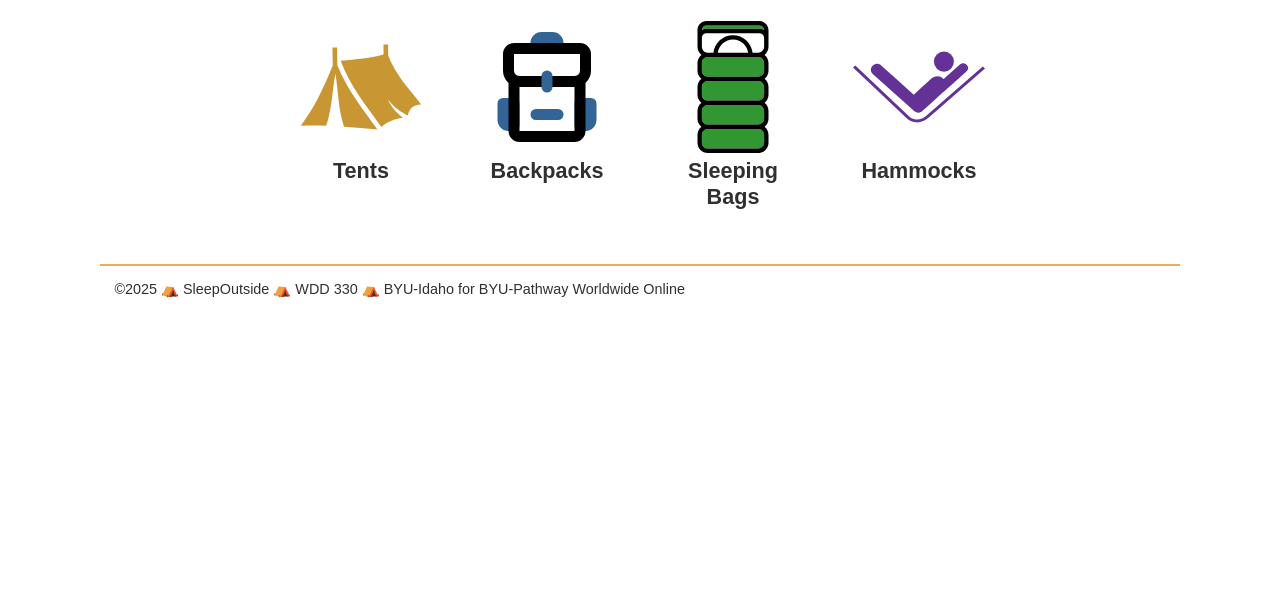
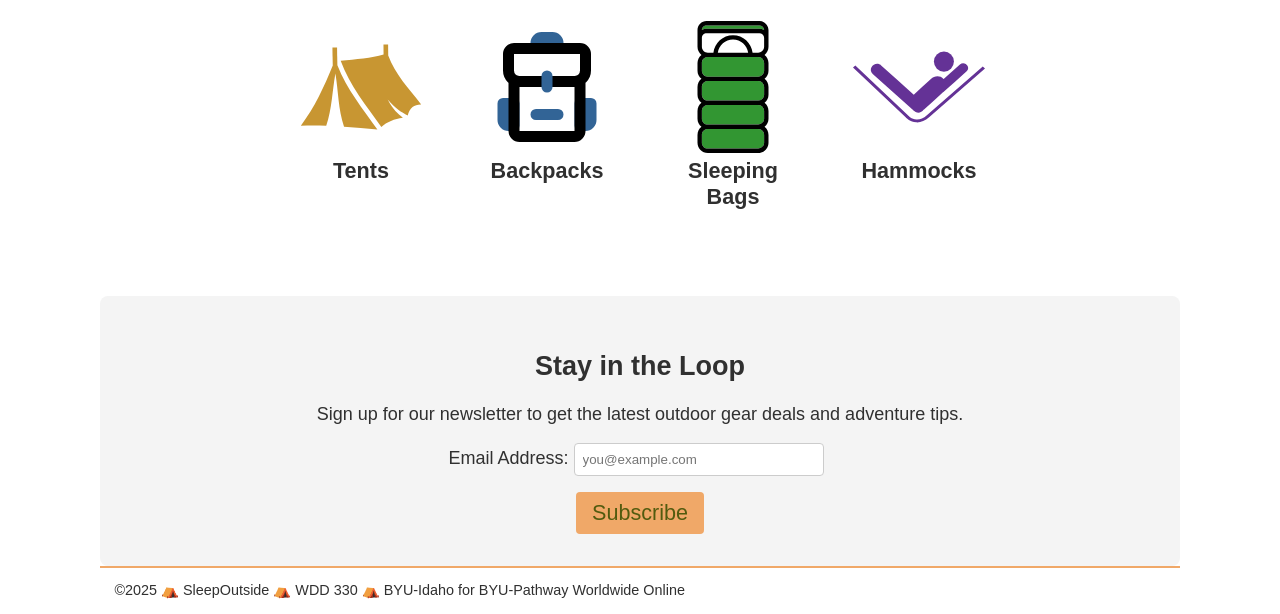
Before and after one commit to Team-13-WDD330/team13-sleepoutside, a website built with Vite: page src/index.html in a window 1280 px wide. Shown: the part 533-1147 px from the top of the page. Before the commit the page ends 845 px from the top, so only its background shows below. Built offline with nearby package versions, Linux system fonts and the light colour scheme.

Commit message:
newsletter

```diff
--- a/src/css/style.css
+++ b/src/css/style.css
@@ -299,6 +299,41 @@ button {
   margin: 0;
 }
 
+.newsletter-signup {
+  background-color: #f4f4f4;
+  padding: 2rem;
+  text-align: center;
+  margin-top: 2rem;
+  border-radius: 8px;
+}
+
+.newsletter-form {
+  margin-top: 1rem;
+}
+
+.newsletter-form input[type="email"] {
+  padding: 0.5rem;
+  width: 250px;
+  max-width: 80%;
+  margin-right: 0.5rem;
+  border: 1px solid #ccc;
+  border-radius: 4px;
+}
+
+.newsletter-form button {
+  padding: 0.5rem 1rem;
+  background-color: var(--primary-color);
+  color: var(--secondary-color);
+  border: none;
+  border-radius: 4px;
+  cursor: pointer;
+  margin-top: 1rem;
+}
+
+.newsletter-form button:hover {
+  background-color: #005c3c;
+}
+
 @media screen and (min-width: 500px) {
   body {
     max-width: 1080px;
--- a/src/index.html
+++ b/src/index.html
@@ -67,6 +67,18 @@
           </li>
         </ul>
       </section>
+
+      <section class="newsletter-signup">
+        <h2>Stay in the Loop</h2>
+        <p>Sign up for our newsletter to get the latest outdoor gear deals and adventure tips.</p>
+        <form action="/subscribe" method="POST" class="newsletter-form">
+          <label for="email">Email Address:</label>
+          <input type="email" id="email" name="email" required placeholder="you@example.com" />
+          <button type="submit">Subscribe</button>
+        </form>
+      </section>
+
+
     </main>
     <footer id="main-footer"></footer>
   </body>
```
